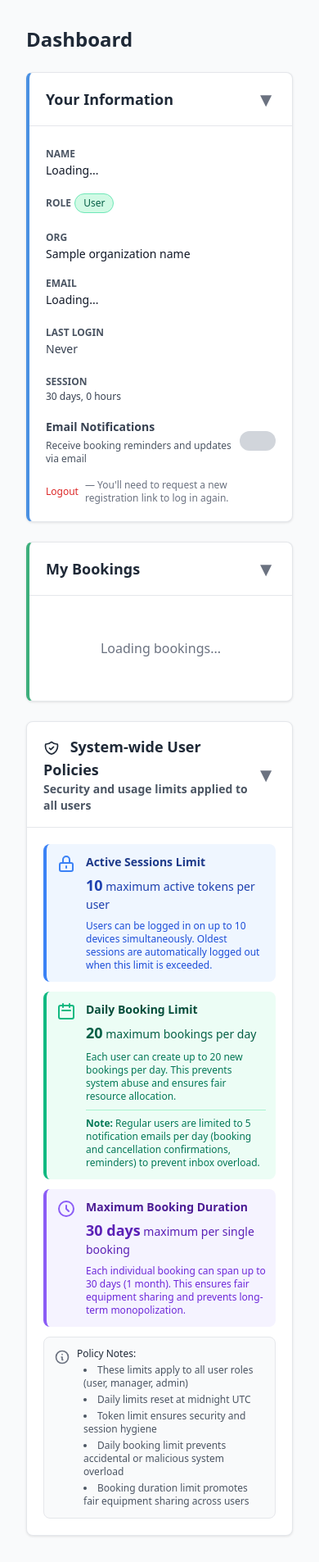
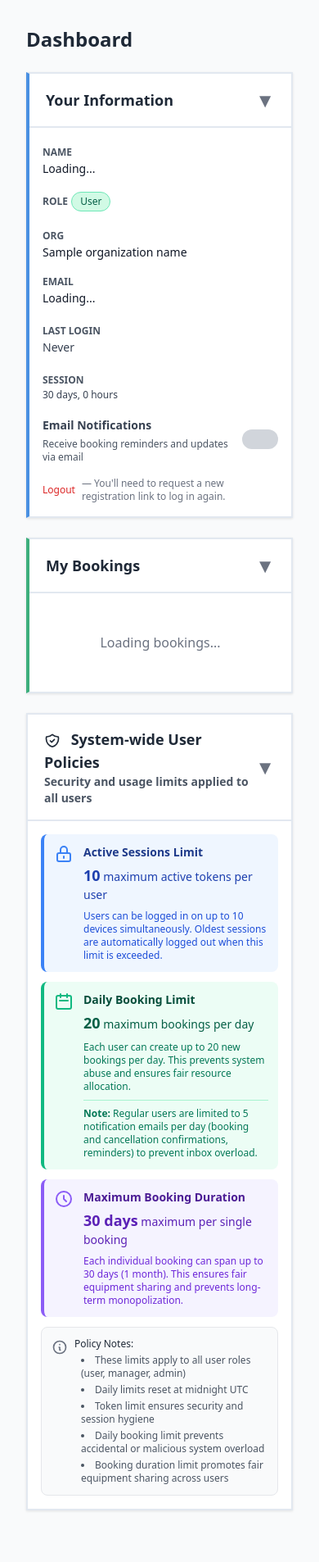
Before and after one commit to cogitex/rfbooking-fastapi-oss, a FastAPI app: template templates/dashboard.html in a window 390 px wide. Shown: the whole page at 82% size. After the commit the page ends 1844 px from the top, so only its background shows below. Run offline with FastAPI, Linux system fonts and the light colour scheme; the template is opened without the code that fills it: most values are stand-ins (such as "Sample title", 1, 10 or a date in 2020); data that the repository does not hold is empty; parts of the project's set-up code (start-up, migrations or seed data) failed here and were passed over.

Commit message:
UI alignment step 2: Card styling — sharp corners, thicker borders
Set .card border-radius to 0, border to 2px solid var(--brand-200).
Update .card-header border-bottom to 2px. Add hover shadow effect.
Add responsive padding for card-body and card-header.

Co-Authored-By: Claude Opus 4.6 <noreply@anthropic.com>

```diff
--- a/static/css/styles.css
+++ b/static/css/styles.css
@@ -294,14 +294,19 @@ tbody td {
 
 .card {
     background-color: white;
-    border-radius: 8px;
+    border-radius: 0;
     box-shadow: 0 1px 3px rgba(0, 0, 0, 0.1);
-    border: 1px solid var(--gray-200);
+    border: 2px solid var(--brand-200);
+    transition: box-shadow 0.2s ease;
+}
+
+.card:hover {
+    box-shadow: 0 4px 12px rgba(0, 0, 0, 0.08);
 }
 
 .card-header {
     padding: 16px 20px;
-    border-bottom: 1px solid var(--gray-200);
+    border-bottom: 2px solid var(--brand-200);
     font-weight: 600;
     color: var(--gray-800);
     display: flex;
@@ -310,7 +315,16 @@ tbody td {
 }
 
 .card-body {
-    padding: 20px;
+    padding: 16px;
+}
+
+@media (min-width: 769px) {
+    .card-body {
+        padding: 24px;
+    }
+    .card-header {
+        padding: 16px 24px;
+    }
 }
 
 /* Card Type Accents (aligned with rfbooking-core) */
```
